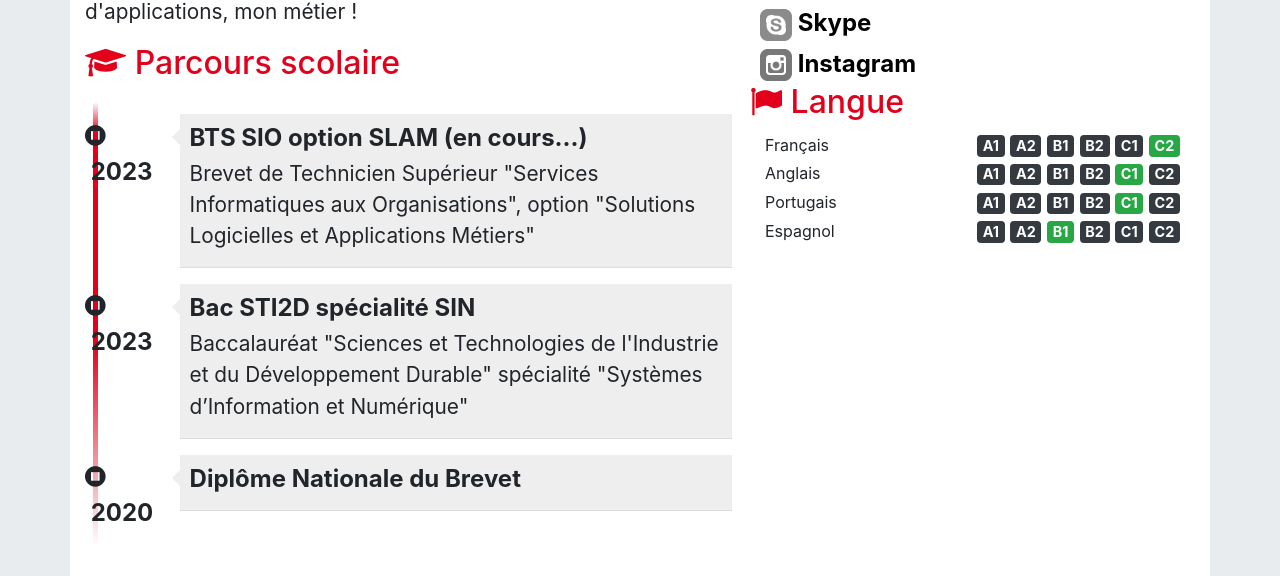
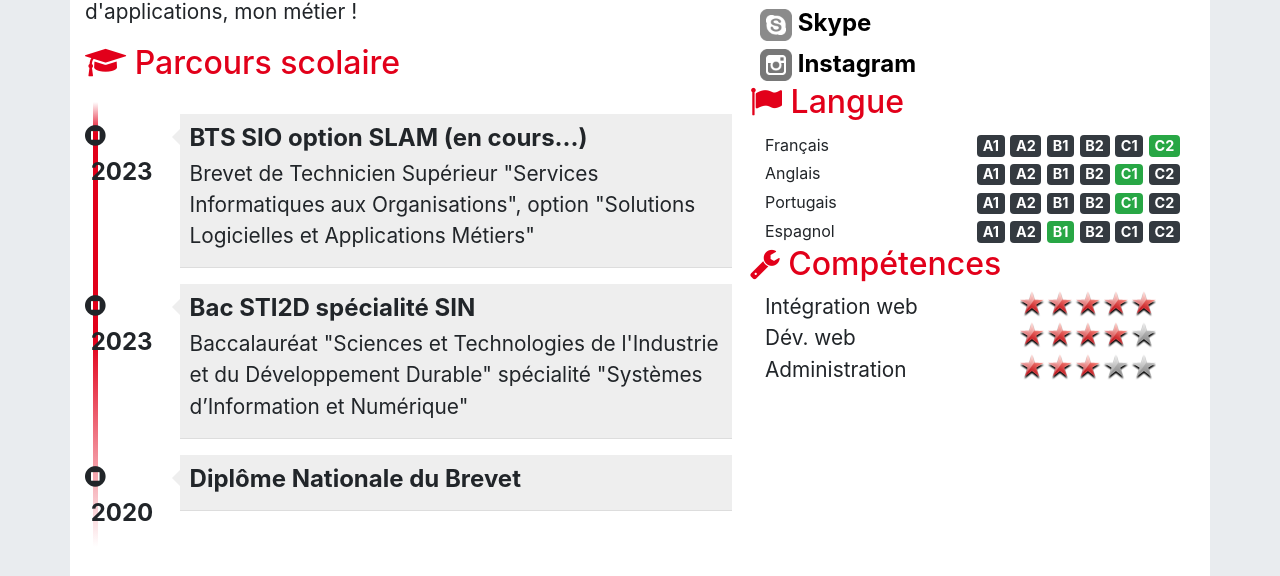
Before and after one commit to EthanBTS/EthanBTS, a PHP site: page /pages/cv.html in a window 1280 px wide. Shown: the part 532-1108 px from the top of the page. Run offline with PHP 8.4, Linux system fonts and the light colour scheme.

Commit message:
Ajout des compétences métier

```diff
--- a/css/cv.css
+++ b/css/cv.css
@@ -201,25 +201,88 @@ body {
 /******************************************
 *     Me contacter
 ******************************************/
-.meContacter { clear: both; }
-.meContacter .details { width: 100%; margin-left: 10px; margin-top: 3px;
-                        font-size: 1.5em; font-weight: 700; justify-content: space-between; }
-.contact-icon { filter: grayscale(1); -webkit-filter: grayscale(1);
-                -moz-filter: grayscale(1); -ms-filter: grayscale(1);
-                -o-filter: grayscale(1); height: 32px; width: 32px;
-                margin: 2px 0; }
-.meContacter a, .meContacter a:hover { text-decoration: none; color: black; }
+.meContacter {
+    clear: both;
+}
+.meContacter .details {
+    width: 100%;
+    margin-left: 10px;
+    margin-top: 3px;
+    font-size: 1.5em;
+    font-weight: 700;
+    justify-content: space-between;
+}
+.contact-icon {
+    filter: grayscale(1);
+    -webkit-filter: grayscale(1);
+    -moz-filter: grayscale(1);
+    -ms-filter: grayscale(1);
+    -o-filter: grayscale(1);
+    height: 32px;
+    width: 32px;
+    margin: 2px 0;
+}
+.meContacter a, .meContacter a:hover {
+    text-decoration: none;
+    color: black;
+}
 .meContacter a:hover>img {
-  filter: grayscale(0);
-  -webkit-filter: grayscale(0);
-  -moz-filter: grayscale(0);
-  -ms-filter: grayscale(0);
-  -o-filter: grayscale(0);
+    filter: grayscale(0);
+    -webkit-filter: grayscale(0);
+    -moz-filter: grayscale(0);
+    -ms-filter: grayscale(0);
+    -o-filter: grayscale(0);
 }
 
 /******************************************
 *     Langues
 ******************************************/
-#langues .container { display: flex; flex-direction: row; justify-content: space-between; }
-#langues .langue { font-size: 1em; padding-top: 3px; width: min-content; display: flex; }
-#langues .niveau { font-size: 1.2em; }
+#langues .container {
+    display: flex;
+    flex-direction: row;
+    justify-content: space-between;
+}
+#langues .langue {
+    font-size: 1em;
+    padding-top: 3px;
+    width: min-content;
+    display: flex;
+}
+#langues .niveau {
+    font-size: 1.2em;
+}
+
+/******************************************
+* Compétences
+******************************************/
+#competences .container {
+    display: flex;
+    flex-direction: row;
+    justify-content: space-between;
+}
+#competences .container .libelle {
+    font-size: 1.3em;
+}
+#competences .container .classement {
+    background: scroll transparent url(images/Red-Rating-Stars.png) no-repeat;
+    width: 160px;
+    height: 27px;
+}
+#competences .container .classement0 {
+    background-position: 0 -142px;
+}
+#competences .container .classement1 {
+    background-position: 0 -112px;
+}
+#competences .container .classement2 {
+    background-position: 0 -84px;
+}
+#competences .container .classement3 {
+    background-position: 0 -56px;
+}
+#competences .container .classement4 {
+    background-position: 0 -28px;
+}
+#competences .container .classement5 {
+    background-position: 0 0px;
+}
--- a/pages/cv.html
+++ b/pages/cv.html
@@ -262,6 +262,22 @@
                                     <span class="badge badge-dark">C2</span>
                                 </div>
                             </div>
+                            <!-- Partie Droite -->
+                            <div id="competences" class="rubrique clearfix">
+                                <h2><span class="fa fa-wrench"></span> Compétences</h2>
+                                <div class="container">
+                                    <div class="libelle">Intégration web</div>
+                                    <div class="classement classement5"></div>
+                                </div>
+                                <div class="container">
+                                    <div class="libelle">Dév. web</div>
+                                    <div class="classement classement4"></div>
+                                </div>
+                                <div class="container">
+                                    <div class="libelle">Administration</div>
+                                    <div class="classement classement3"></div>
+                                </div>
+                            </div>
                         </div>
                     </div>
                 </div>
```
Lines whose indentation alone changed are shown as unchanged.
